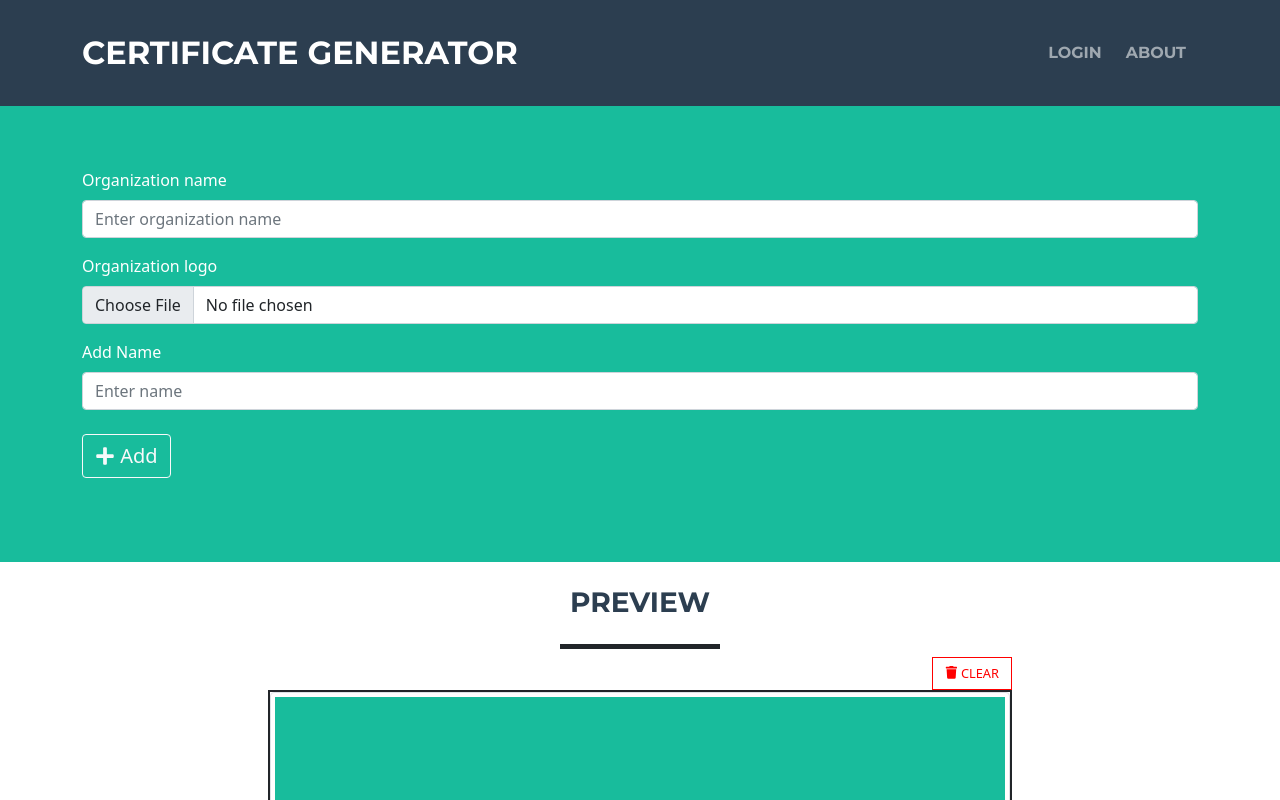
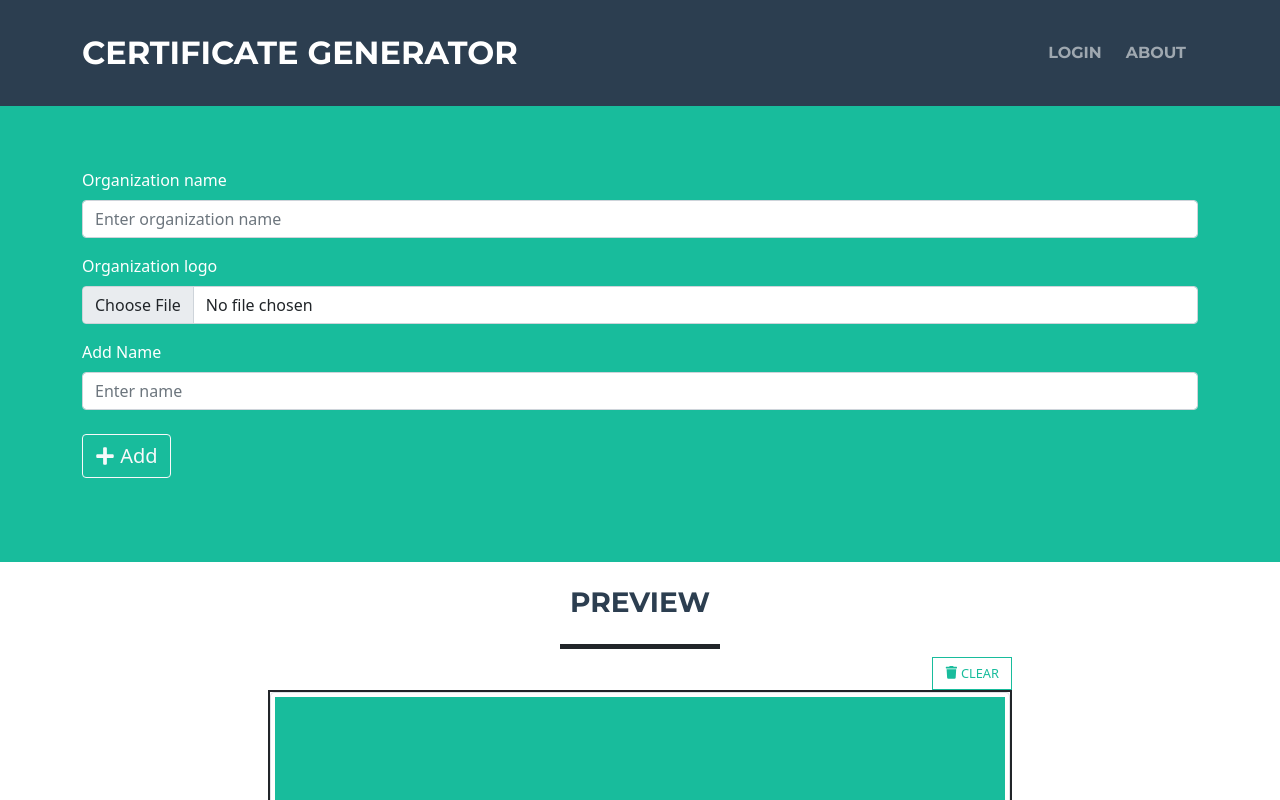
Before and after one commit to RohanKaran/certificate-generator-frontend, a React (Create React App) app: page / in a window 1280 px wide. Shown: the top 800 px of the page. Built offline with nearby package versions, Linux system fonts and the light colour scheme; no server answers.

Commit message:
ui updated

```diff
--- a/src/App.css
+++ b/src/App.css
@@ -66,24 +66,9 @@ Button.btn {
 }
 
 #clear {
-  color:red;
-  font-size:0.8rem;
-  display: inline-block;
-  font-weight: 500;
-  line-height: 1.5;
-  text-align: center;
-  text-decoration: none;
-  vertical-align: middle;
-  cursor: pointer;
-  -webkit-user-select: none;
-  -moz-user-select: none;
-  -ms-user-select: none;
-  user-select: none;
-  background-color: transparent;
-  border: 1px solid red;
-  padding: .375rem .75rem;
+  font-size:0.5rem;
   border-radius: 0;
-  transition: color .15s ease-in-out,red .15s ease-in-out,white .15s ease-in-out,red .15s ease-in-out;
+  padding: .3rem .4rem;
 }
 
 Button.btn-outline-light {
@@ -271,6 +256,12 @@ div.hr {
 
   }
 
+  #clear {
+    font-size:0.8rem;
+    padding: .375rem .75rem;
+
+}
+
 }
 
 
--- a/src/components/Home.js
+++ b/src/components/Home.js
@@ -166,6 +166,7 @@ function Home(){
 
                 <div align={"right"}>
                     <Button id={"clear"}
+                            className={"btn btn-outline-danger"}
                             onClick={() => {
                                 setImgs([])
                                 setBool(true)
@@ -193,6 +194,7 @@ function Home(){
             <Container align={"center"} className={"mb-5 carousel"} hidden={bool}>
                 <div align={"right"}>
                     <Button id={"clear"}
+                            className={"btn btn-outline-danger"}
                             hidden={bool}
                             onClick={() => {
                                 setImgs([])
```
